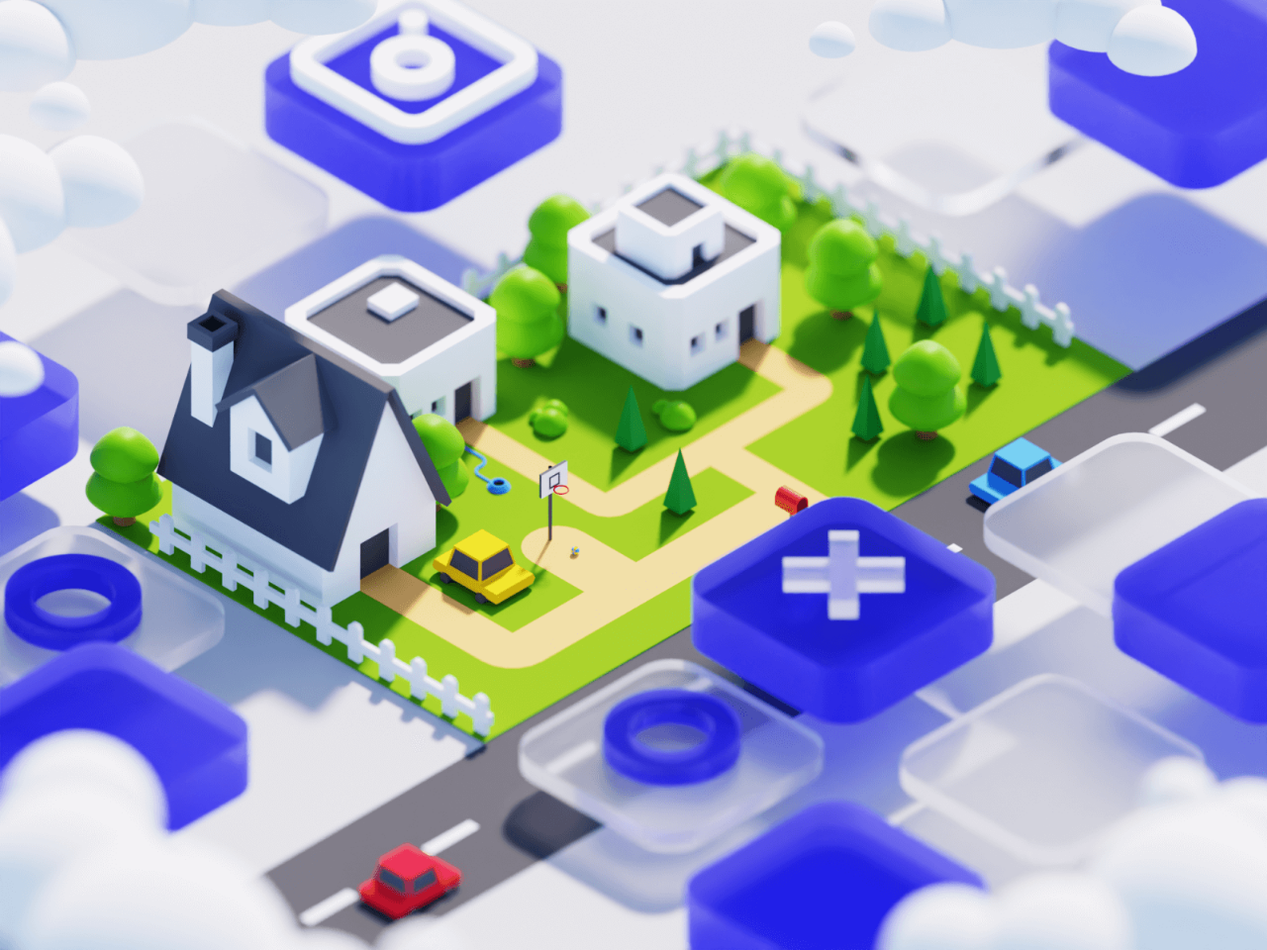
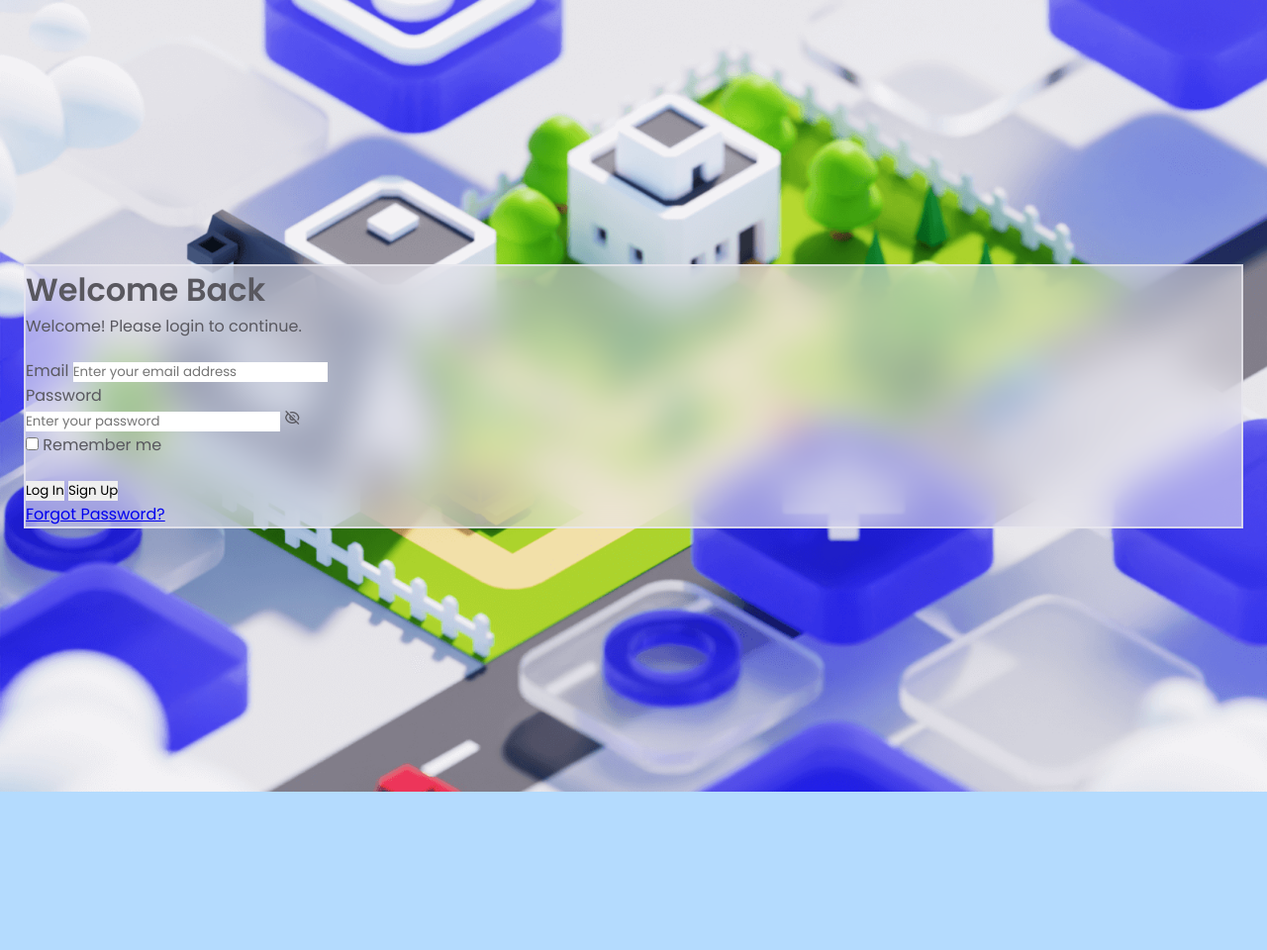
Before and after one commit to jbramirez03/Login-form, a plain HTML site: page index.html in a window 1280 px wide. Shown: the top 960 px of the page at 99% size. After the commit the page ends 800 px from the top, so only its background shows below. Drawn offline with nearby package versions, Linux system fonts and the light colour scheme.

Commit message:
started styling for login form

```diff
--- a/assets/css/styles.css
+++ b/assets/css/styles.css
@@ -60,6 +60,35 @@ img {
 
 /*=============== LOGIN FORM ===============*/
 
+.login__content,
+.login__form,
+.login__inputs {
+  display: grid;
+}
+
+.login__content {
+  position: relative;
+  height: 100vh;
+  align-items: center;
+}
+
+.login__img {
+  position: absolute;
+  width: 100%;
+  height: 100%;
+  object-fit: cover;
+  object-position: center;
+}
+
+.login__form {
+  position: relative;
+  background-color: hsla(244, 16%, 92%, 0.6);
+  border: 2px solid hsla(244, 16%, 92%, 0.75);
+  margin-inline: 1.5rem;
+  row-gap: 1.25rem;
+  backdrop-filter: blur(20px);
+}
+
 /*=============== BREAKPOINTS ===============*/
 /* For small devices */
 
```
